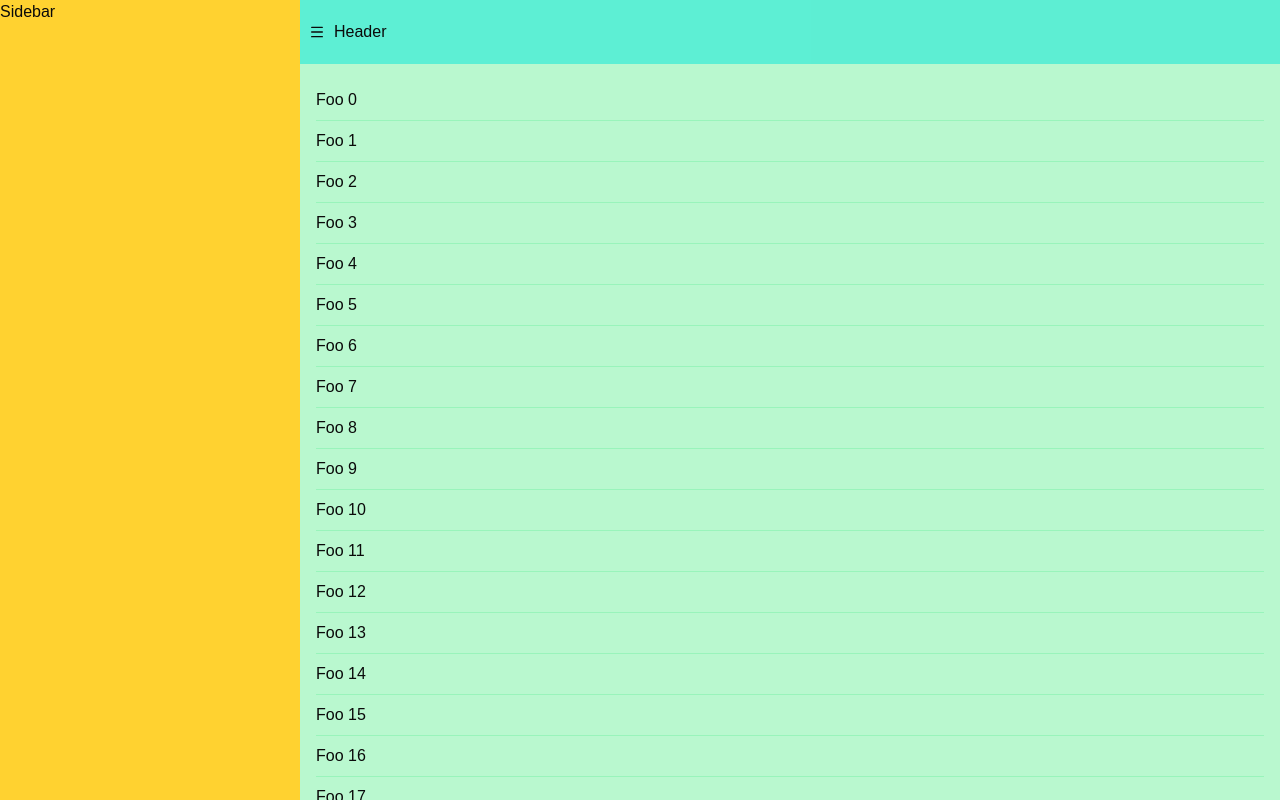
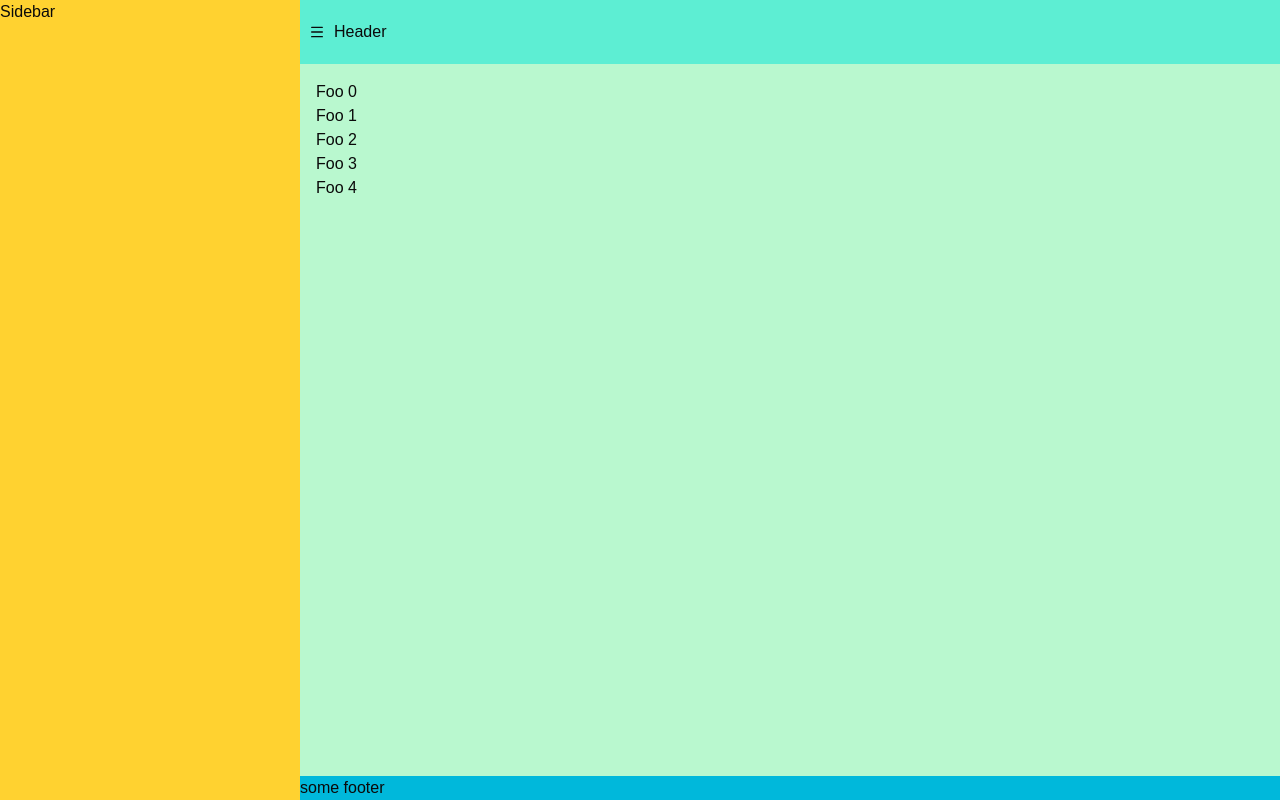
Before and after one commit to stefan8893/ui-demo, a React (Vite) app: page / in a window 1280 px wide. Built offline with nearby package versions, Linux system fonts and the light colour scheme.

Commit message:
minor refactorings

```diff
--- a/package.json
+++ b/package.json
@@ -46,6 +46,7 @@
     "@types/react": "^19.2.0",
     "@types/react-dom": "^19.2.0",
     "@vitejs/plugin-react": "^6.0.1",
+    "@vitest/ui": "^4.1.5",
     "jsdom": "^29.0.2",
     "prettier": "^3.8.1",
     "typescript": "^6.0.3",
--- a/src/hooks/useSmartHeaderPosition/index.ts
+++ b/src/hooks/useSmartHeaderPosition/index.ts
@@ -49,6 +49,7 @@ export function useSmartHeaderPosition(
           lastScrollY.current = currentScrollY
           lock.current = false
         })
+
         lock.current = true
       }
     }
--- a/src/layout/layout.tsx
+++ b/src/layout/layout.tsx
@@ -1,40 +1,29 @@
 import { Button } from '@/components/ui/button'
 import { useSmartHeaderPosition } from '@/hooks/useSmartHeaderPosition'
+import type { SmartHeaderPosition } from '@/hooks/useSmartHeaderPosition'
 import { cn } from '@/lib/utils'
 import { Menu } from 'lucide-react'
 import { useRef } from 'react'
 
 export function Layout() {
   const HEADER_HEIGHT = 64
-  // Der Ref muss auf das Element, das "overflow-y-auto" hat!
-  const scrollableAreaRef = useRef<HTMLDivElement>(null)
+  const contentArea = useRef<HTMLDivElement>(null)
 
   const { position, isAtTop, scrollY } = useSmartHeaderPosition(
-    scrollableAreaRef,
+    contentArea,
     HEADER_HEIGHT,
-    15,
   )
 
-  const getHeaderStyle = () => {
-    switch (position) {
-      case 'fixed-top':
-        return { transform: `translateY(${-scrollY}px)`, transition: 'none' }
-      case 'floating-hidden':
-        return { transform: 'translateY(-100%)' }
-      case 'floating-visible':
-        return { transform: 'translateY(0%)' }
-    }
-  }
   return (
     <div className="h-screen grid grid-cols-[minmax(250px,300px)_1fr] overflow-hidden">
       <aside className="bg-amber-300 overflow-y-auto">Sidebar</aside>
 
       <div
-        ref={scrollableAreaRef}
+        ref={contentArea}
         className="bg-green-200 overflow-y-auto relative flex flex-col flex-nowrap"
       >
         <header
-          style={getHeaderStyle()}
+          style={getHeaderStyle(position, scrollY)}
           className={cn(
             'sticky top-0 z-50 h-16 shrink-0 flex flex-row justify-start items-center bg-teal-300/80',
             !isAtTop && 'transition-transform duration-300 ease-in-out',
@@ -50,8 +39,8 @@ export function Layout() {
           <span>Header</span>
         </header>
         <main className="p-4 flex-1">
-          {Array.from({ length: 50 }).map((_, i) => (
-            <div key={i} className="py-2 border-b border-green-300/50">
+          {Array.from({ length: 5 }).map((_, i) => (
+            <div key={i} className="border-green-300/50">
               Foo {i}
             </div>
           ))}
@@ -61,3 +50,14 @@ export function Layout() {
     </div>
   )
 }
+
+function getHeaderStyle(position: SmartHeaderPosition, scrollY: number) {
+  switch (position) {
+    case 'fixed-top':
+      return { transform: `translateY(${-scrollY}px)`, transition: 'none' }
+    case 'floating-hidden':
+      return { transform: 'translateY(-100%)' }
+    case 'floating-visible':
+      return { transform: 'translateY(0%)' }
+  }
+}
--- a/src/layout/main-layout.tsx
+++ b/src/layout/main-layout.tsx
@@ -18,10 +18,12 @@ import { useSmartHeaderPosition } from '@/hooks/useSmartHeaderPosition'
 export function MainLayout() {
   const [isSidebarOpen, setIsSidebarOpen] = useState(true)
   const layoutContainer = useRef(null)
-  const { isAtTop, isHidden, scrollY } = useSmartHeaderPosition(
+  const { isAtTop, position, scrollY } = useSmartHeaderPosition(
     layoutContainer,
     64,
   )
+
+  const isHidden = position === 'floating-hidden'
 
   const getHeaderStyle = () => {
     if (isAtTop) {
```
Also changed, not shown: 1 other file (tests, documents, lock files or other folders).
